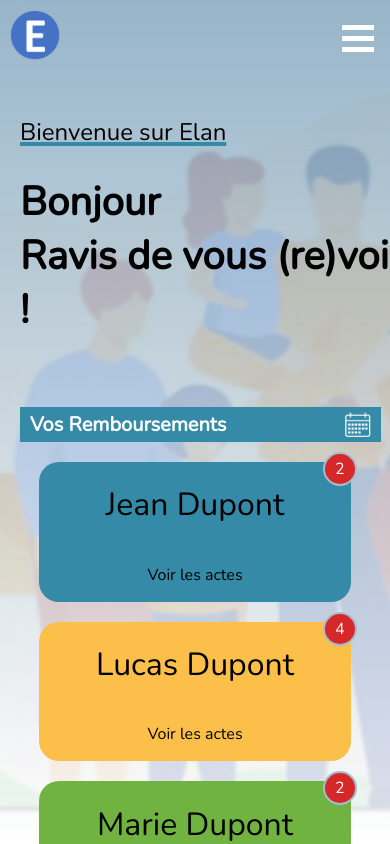
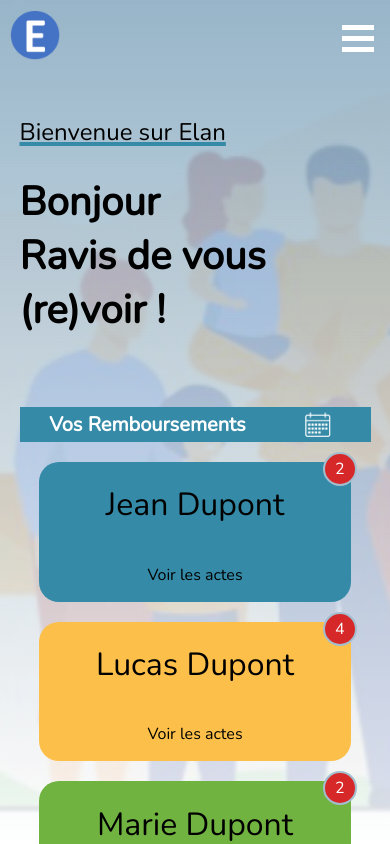
Before and after one commit to WildCodeSchool/remoteFR-R2dwild-P3-secuel-front, a React (Create React App) app: page /home in a window 390 px wide. Shown: the top 844 px of the page. Built offline with nearby package versions, Linux system fonts and the light colour scheme.

Commit message:
create admin component + css

```diff
--- a/src/App.js
+++ b/src/App.js
@@ -4,6 +4,7 @@ import { Route, Switch, withRouter } from 'react-router-dom'
 
 import AddMutu from './screen/AddMutu'
 import AddSecu from './screen/AddSecu'
+import Admin from './screen/Admin'
 import Analyse from './screen/Analyse'
 import Congratulation from './screen/Congratulation'
 import DetailEvent from './components/DetailEvent'
@@ -97,6 +98,7 @@ const App = withRouter(({ location }) => {
 
         <div className='appAdmin'>
           {location.pathname.includes('/admin') && <NavAdmin />}
+          <Route path='/admin' component={Admin} />
           <Route path='/admin/medicalevent' component={FormAdminMedicalEvent} />
           <Route path='/admin/Form' component={FormAdminAccount} />
           <Route
--- a/src/components/DetailEvent.js
+++ b/src/components/DetailEvent.js
@@ -12,11 +12,9 @@ const DetailEvent = Acte => {
   )[0]
   return (
     <div className='card'>
-      <div>
-        <Link to='/home'>
-          <img src={fleche} />
-        </Link>
-      </div>
+      <Link to='/home'>
+        <img src={fleche} />
+      </Link>
       <p className='titreCard'>{insured['N Sécurité sociale']}</p>
       <p>
         <span className='infoCard'>Date acte: </span>{' '}
--- a/src/components/Events.css
+++ b/src/components/Events.css
@@ -7,7 +7,7 @@
   flex-wrap:wrap;
   justify-content: space-between;
   padding: 1.3rem;
-  width: 100%;
+  width: 90%;
 }
 .card p {
   margin: 0px;
--- a/src/components/NavAdmin.js
+++ b/src/components/NavAdmin.js
@@ -12,7 +12,7 @@ const NavAdmin = () => {
             className='adminLink'
             activeClassName='selected'
           >
-            Création d'un compte
+            Création d&apos;un compte
           </NavLink>
         </li>
         <li>
@@ -21,7 +21,7 @@ const NavAdmin = () => {
             className='adminLink'
             activeClassName='selected'
           >
-            création d'un institut d'assurance
+            Création d&apos;un institut d&apos;assurance
           </NavLink>
         </li>
         <li>
@@ -30,7 +30,7 @@ const NavAdmin = () => {
             className='adminLink'
             activeClassName='selected'
           >
-            création d'Assuré -e-s
+            Création d&apos;Assuré -e-s
           </NavLink>
         </li>
         <li>
@@ -39,7 +39,7 @@ const NavAdmin = () => {
             className='adminLink'
             activeClassName='selected'
           >
-            création d'un acte médical
+            Création d&apos;un acte médical
           </NavLink>
         </li>
         <li>
@@ -48,7 +48,7 @@ const NavAdmin = () => {
             className='adminLink'
             activeClassName='selected'
           >
-            création de Notifications
+            Création de Notifications
           </NavLink>
         </li>
         <li>
@@ -66,7 +66,7 @@ const NavAdmin = () => {
             className='adminLink'
             activeClassName='selected'
           >
-            création d'un professionnels
+            Création d&apos;un professionnels
           </NavLink>
         </li>
         <li>
@@ -93,7 +93,7 @@ const NavAdmin = () => {
             className='adminLink'
             activeClassName='selected'
           >
-            création d'un remboursement
+            Création d&apos;un remboursement
           </NavLink>
         </li>
       </ul>
--- a/src/components/Welcome.css
+++ b/src/components/Welcome.css
@@ -6,10 +6,9 @@
   text-align: left;
 }
 .messageWelcome{
-  width:100%;
   margin-bottom: 10px;
-  margin-left:90px;
   margin-top:20px;
+  width:90%;
 }
 #vosRemboursement{
   align-items: center;
@@ -19,10 +18,10 @@
   font-size:20px;
   font-weight:bolder;
   height:35px;
-  justify-content: space-between;
+  justify-content: space-around;
+  margin-right: 10px;
   margin-top:70px;
-  padding-left:10px;
-  width:90%;
+  width:100%;
 }
 #welcomeElan{
   display:flex;
@@ -35,23 +34,3 @@
   height:25px;
   margin-right:10px;
 }
-@media (max-width: 600px) {
-  .messageWelcome{
-    margin-bottom: 10px;
-    margin-left:20px;
-    margin-right:20px;
-    margin-top:20px;
-    width:100%;
-  }
-  #vosRemboursement{
-    align-items: center;
-    background-color:#348AA7;
-    color:white;
-    display: flex;
-    height:35px;
-    justify-content: space-between;
-    margin-top:70px;
-    padding-left:10px;
-    width:90%;
-  }
-}
--- /dev/null
+++ b/src/screen/Admin.js
@@ -0,0 +1,5 @@
+const Admin = () => {
+  return <div>Bienvenue Vanessa dans ton espace d&apos;administration</div>
+}
+
+export default Admin
--- a/src/screen/FormAdminAccount.js
+++ b/src/screen/FormAdminAccount.js
@@ -2,7 +2,6 @@ import './Form.css'
 
 import ListBddEntry from './ListBddEntry'
 import axios from 'axios'
-import logo from '../data/images/logo_elan.png'
 import { useState } from 'react'
 
 const FormAdminAccount = () => {
@@ -39,7 +38,7 @@ const FormAdminAccount = () => {
   return (
     <div className='form'>
       <div className='formTitle'>
-        <h1 id='titreForm'> Création d'un compte utilisateur</h1>
+        <h1 id='titreForm'> Création d&apos;un compte utilisateur</h1>
       </div>
       {message ? <p>{message}</p> : null}
       <form onSubmit={submitForm}>
--- a/src/screen/Home.css
+++ b/src/screen/Home.css
@@ -1,4 +1,5 @@
 .home{
+  align-items: center;
   display: flex;
   flex-direction: column;
   justify-content: center;
--- a/src/screen/ListBddEntry.js
+++ b/src/screen/ListBddEntry.js
@@ -304,6 +304,7 @@ const ListBddEntry = () => {
             ))
           : null}
       </div>
+      {message !== '' ? <div>{message}</div> : null}
     </div>
   )
 }
```
